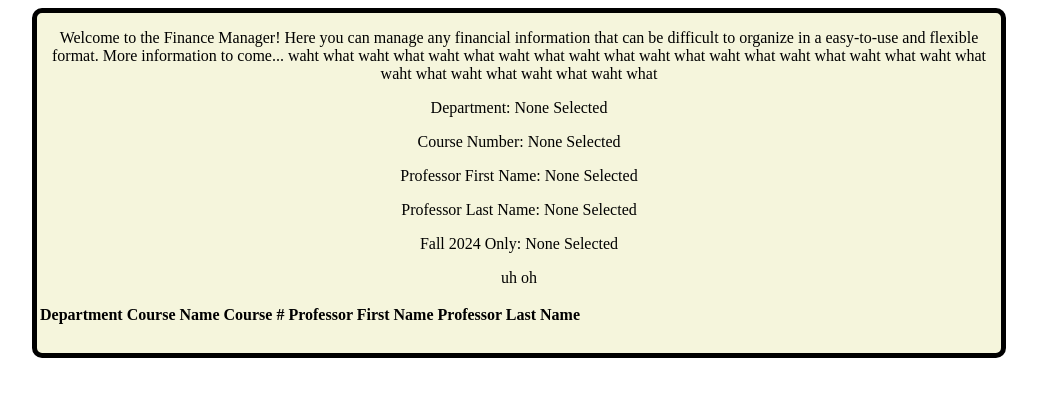
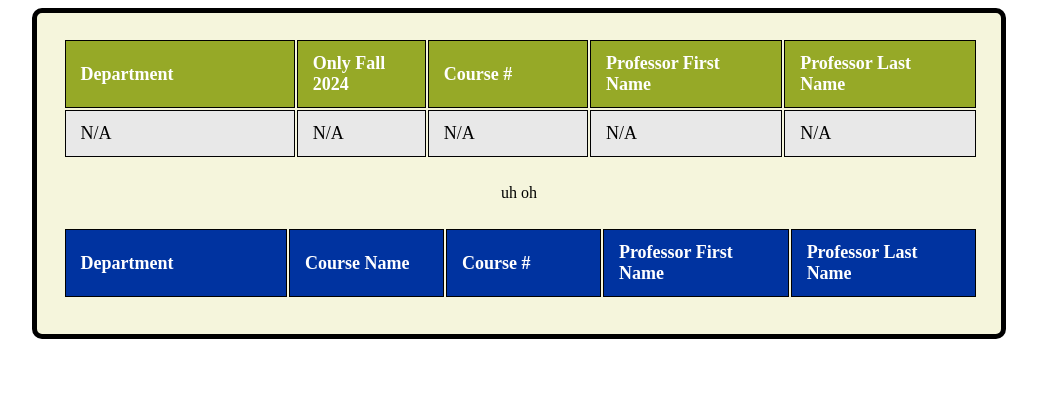
Before and after one commit to JoshCaneday/Database, a Flask app: page /submission in a window 1280 px wide. Shown: the part 112-509 px from the top of the page, without its empty margins (126-1163 px from the left). Run offline with Flask 3, Linux system fonts and the light colour scheme; lists and menus that the app fills with data are empty.

Commit message:
cleaning up code

```diff
--- a/manage.py
+++ b/manage.py
@@ -41,15 +41,22 @@ def get_data():
     results = cursor.fetchall()
 
     for row in results:
+        print(row)
         observation = str(row)[1:-1].split(',')
         for i in observation:
+            # specific to how the the fetch returns the string
             if i[0] == "'":
                 temp.append(i[1:-1])
+            elif i[0] == " ":
+                if i[1] == "'":
+                    temp.append(i[2:-1])
+                else:
+                    temp.append(i[1:])
             else:
                 temp.append(i)
 
     conn.close()
-    data = {"message":"Here are the Items:","table":temp}
+    data = {"message":"All Courses Given the Provided Information:","table":temp}
     return jsonify(data)
 
 @app.route('/submission')
--- a/static/css/styles.css
+++ b/static/css/styles.css
@@ -28,12 +28,51 @@
     border-radius: 10px;
     display: inline-block;
     text-align: center;
-    overflow: auto;
     width: 100%;
     height: auto;
     padding-bottom: 1vh;
 }
 
-.items{
+.choice {
+    width: 95%;
+    margin: 25px 0;
+    font-size: 18px;
+    text-align: left;
+    margin-left: 2vw;
+    margin-right: 2vw;
+}
+
+.choice_header th {
+    background-color: rgb(150, 169, 39);
+    color: white;
+    font-weight: bold;
+}
+
+.message {
     color: black;
 }
+
+.table{
+    width: 95%;
+    margin: 25px 0;
+    font-size: 18px;
+    text-align: left;
+    margin-left: 2vw;
+    margin-right: 2vw;
+}
+
+th {
+    background-color: #0033A0;
+    color: white;
+    font-weight: bold;
+}
+
+th, td {
+    padding: 12px 15px;
+    border: 1px solid black;
+    width: 5px;
+}
+
+td {
+    background-color: rgb(232, 232, 232);
+}
--- a/static/js/submission.js
+++ b/static/js/submission.js
@@ -8,27 +8,27 @@ document.addEventListener("DOMContentLoaded", () =>{
     let should_fetch = false;
     let user_input = ""
     if (department_acronym){
-        document.getElementById('department_acronym').textContent = `Department: ${department_acronym}`;
+        document.getElementById('department_acronym').textContent = `${department_acronym}`;
         user_input = user_input + "d.department_acronym," + department_acronym + ",";
         should_fetch = true;
     }
     if (course_number){
-        document.getElementById('course_number').textContent = `Course Number: ${course_number}`;
+        document.getElementById('course_number').textContent = `${course_number}`;
         user_input = user_input + "c.course_number," + course_number + ",";
         should_fetch = true;
     }
     if (professor_first_name){
-        document.getElementById('professor_first_name').textContent = `Professor First Name: ${professor_first_name}`;
+        document.getElementById('professor_first_name').textContent = `${professor_first_name}`;
         user_input = user_input + "p.prof_first_name," + professor_first_name + ",";
         should_fetch = true;
     }
     if (professor_last_name){
-        document.getElementById('professor_last_name').textContent = `Professor Last Name: ${professor_last_name}`;
+        document.getElementById('professor_last_name').textContent = `${professor_last_name}`;
         user_input = user_input + "p.prof_last_name," + professor_last_name + ",";
         should_fetch = true;
     }
     if (offered_fall_2024){
-        document.getElementById('offered_fall_2024').textContent = `Fall 2024: ${offered_fall_2024}`;
+        document.getElementById('offered_fall_2024').textContent = `${offered_fall_2024}`;
         user_input = user_input + "c.is_offered_fall_2024," + offered_fall_2024 + ",";
         should_fetch = true;
     }
@@ -51,9 +51,9 @@ document.addEventListener("DOMContentLoaded", () =>{
                 }
                 counter += 1;
 
-                const th = document.createElement('th');
-                th.textContent = item;
-                curRow.appendChild(th);
+                const td = document.createElement('td');
+                td.textContent = item;
+                curRow.appendChild(td);
             });
         })
         .catch(error => console.error('Error fetching data:', error));
--- a/templates/submission.html
+++ b/templates/submission.html
@@ -15,18 +15,24 @@
         </div>
         <div class="main">
             <span class="box">
-                <p>
-                    Welcome to the Finance Manager! Here you can manage any financial information that can be difficult to organize in a easy-to-use
-                    and flexible format. More information to come... waht what waht what waht what waht what waht what waht what waht what waht what
-                    waht what waht what waht what waht what waht what waht what
-                </p>
-                <p id="department_acronym">Department: None Selected</p>
-                <p id="course_number">Course Number: None Selected</p>
-                <p id="professor_first_name">Professor First Name: None Selected</p>
-                <p id="professor_last_name">Professor Last Name: None Selected</p>
-                <p id="offered_fall_2024">Fall 2024 Only: None Selected</p>
-                <p id="message">uh oh</p>
-                <table id="table">
+                <table class="choice">
+                    <tr class= "choice_header">
+                        <th>Department</th>
+                        <th>Only Fall 2024</th>
+                        <th>Course #</th>
+                        <th>Professor First Name</th>
+                        <th>Professor Last Name</th>
+                    </tr>
+                    <tr>
+                        <td id="department_acronym">N/A</td>
+                        <td id="offered_fall_2024">N/A</td>
+                        <td id="course_number">N/A</td>
+                        <td id="professor_first_name">N/A</td>
+                        <td id="professor_last_name">N/A</td>
+                    </tr>
+                </table>
+                <p id="message" class="message">uh oh</p>
+                <table id="table" class="table">
                     <tr>
                         <th>Department</th>
                         <th>Course Name</th>
@@ -38,7 +44,6 @@
 
                     </tr>
                 </table>
-                <ul id="items"></ul>
             </span>
         </div>
     </body>
```
